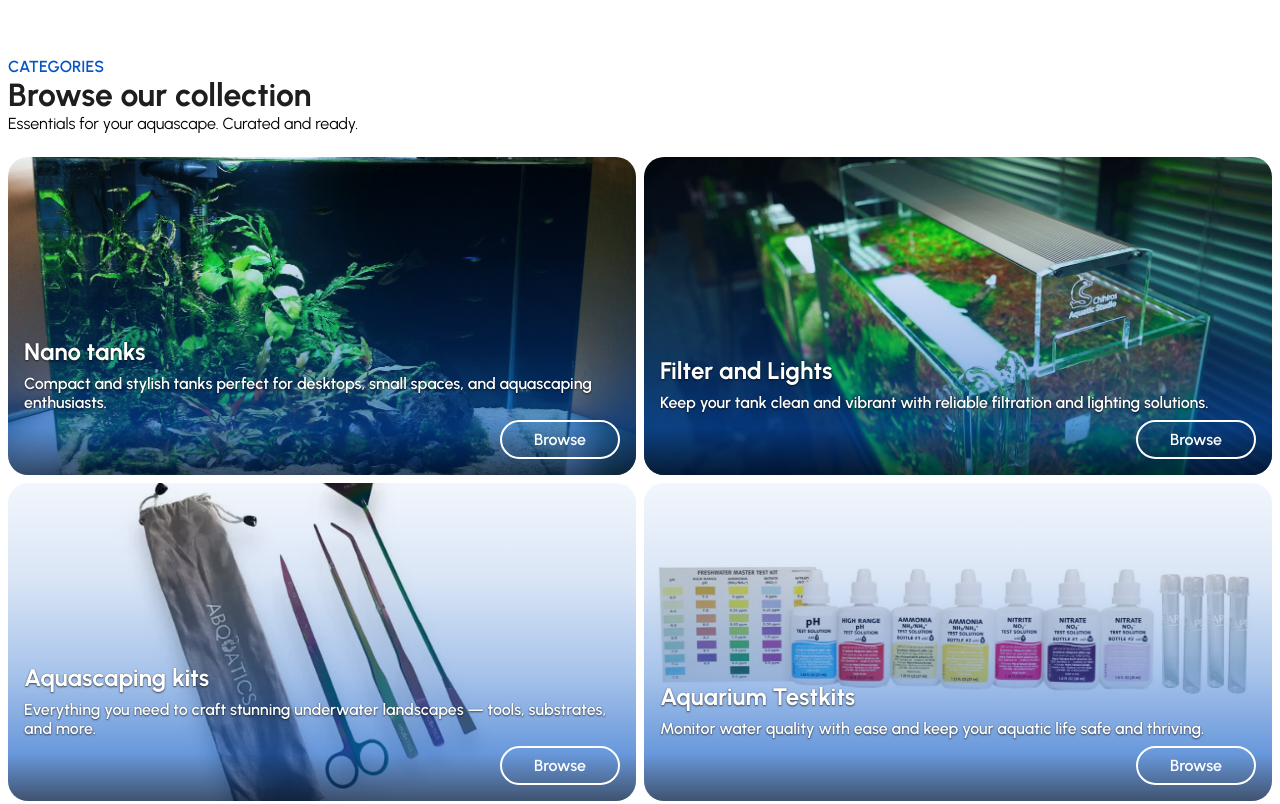
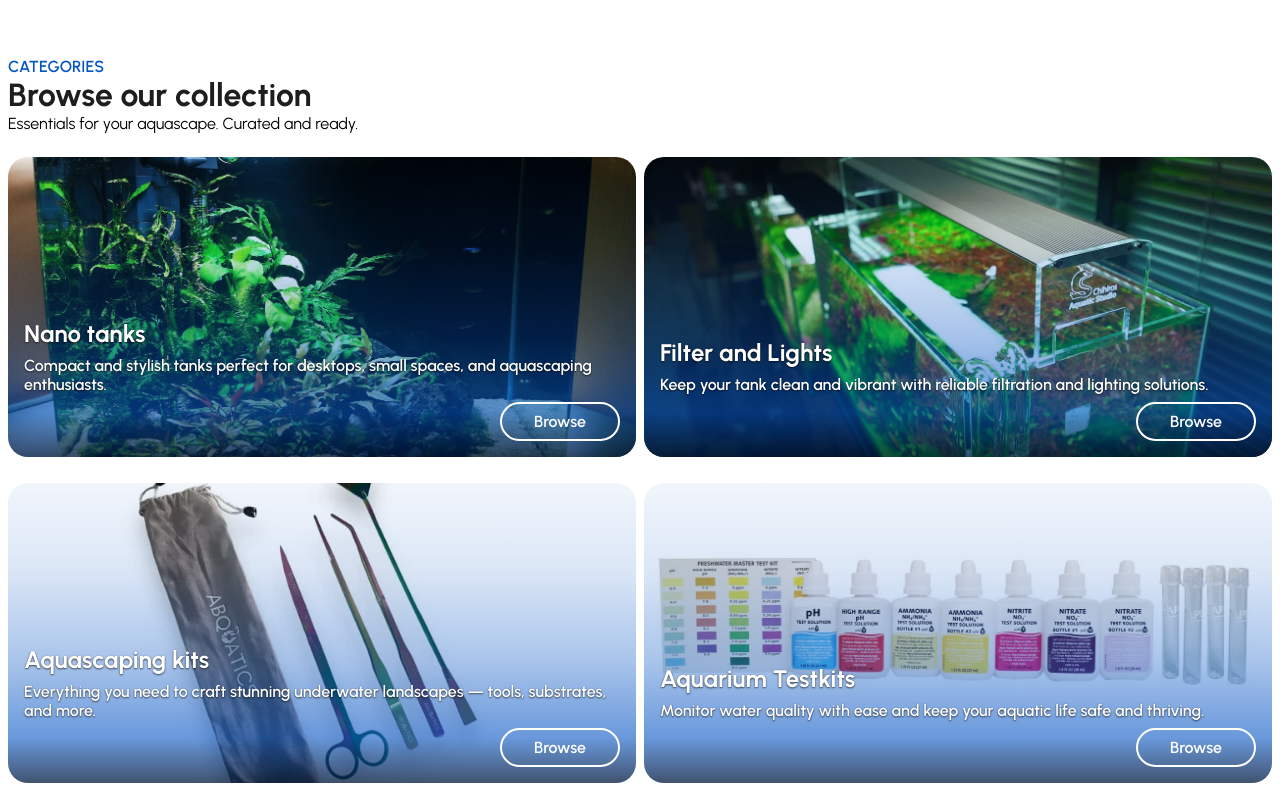
Before and after one commit to sirRoach-nfp/aqua-central-site-demo, a plain HTML site: page index.html in a window 1280 px wide. Shown: the part 1661-2465 px from the top of the page. Drawn offline with Linux system fonts and the light colour scheme.

Commit message:
added some modifications to categories section

```diff
--- a/styles/pageStyles/homeStyle.css
+++ b/styles/pageStyles/homeStyle.css
@@ -4,7 +4,8 @@
 
 .homeStyle__categoriesSection{
     width: 100%;
-    height: 100vh;
+    min-height: 100vh;
+    height: auto;
     border: 1px  red;
     padding: 1rem 0 1rem 0;
     display: flex;
@@ -36,11 +37,12 @@
 }
 
 .categoriesSection__content__contentWrapper{
-    border: 1px  rgb(7, 6, 6);
+    border: 1px solid rgb(7, 6, 6);
     background-size: cover;
     background-position: center;
     position: relative;
     border-radius: 20px;
+    height: 18.75rem;
 
 }
 
@@ -265,7 +267,8 @@
 
 .homeStyle__categoriesSection{
     width: 100%;
-    height: 100vh;
+    min-height: 100vh;
+    height: auto;
     border: 1px  red;
     padding: 1rem 0 1rem 0;
     display: flex;
```
